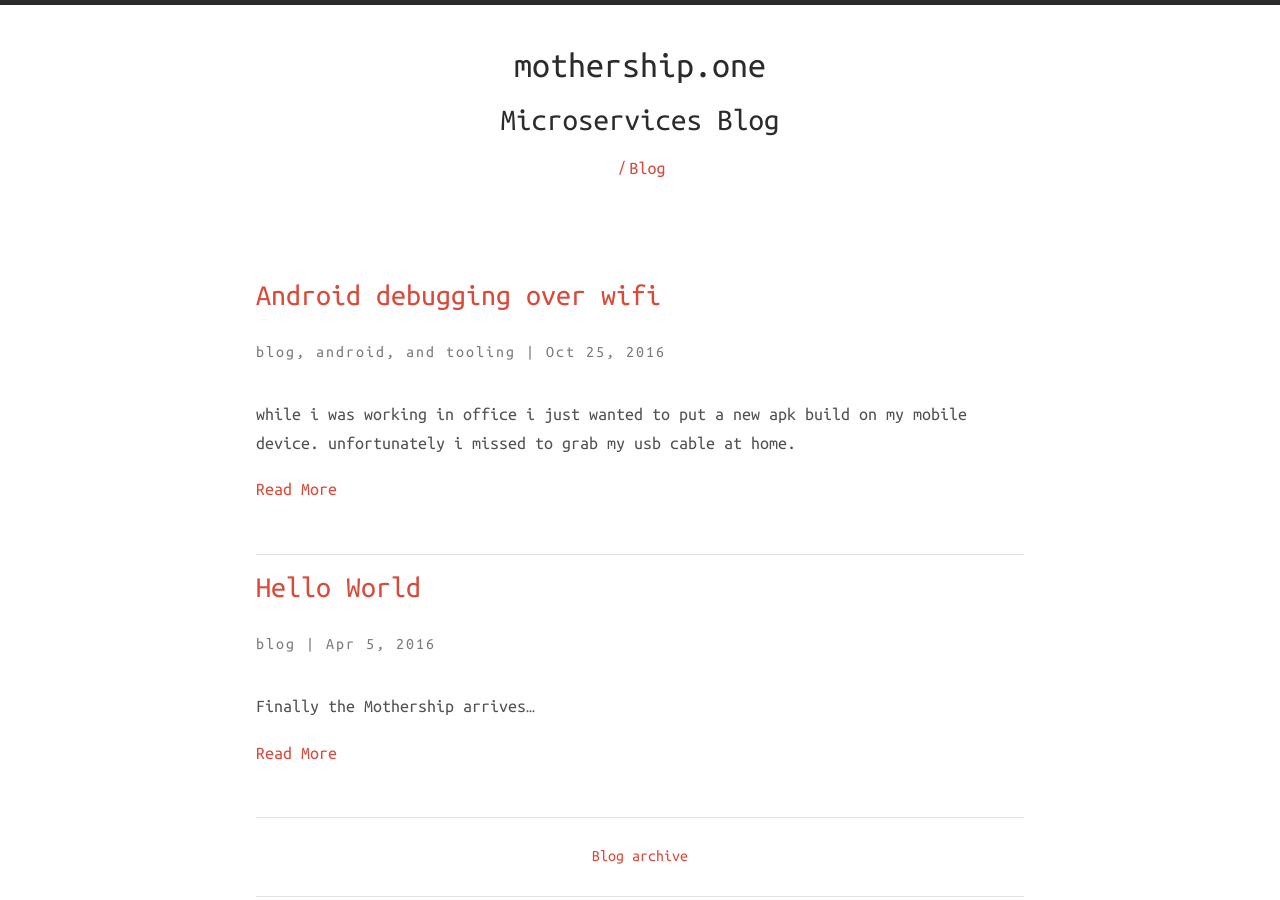
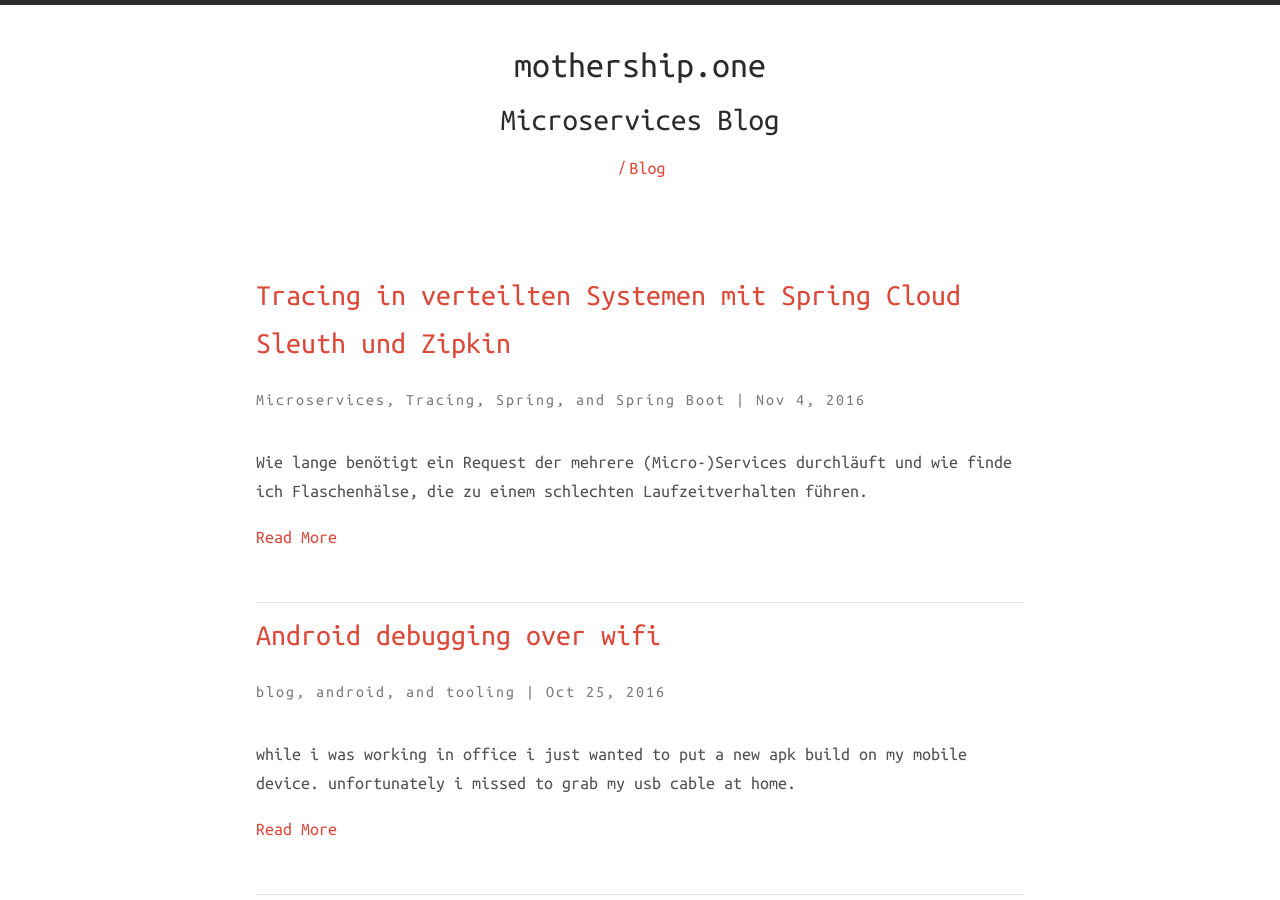
Before and after one commit to mothership-one/mothership-one.github.io, a Jekyll site: the page built from index.html, in a window 1280 px wide and 900 px high. Built offline with Jekyll 4.4.1, drawn with Linux system fonts in a browser that asks for light colours; nearby versions of some CDN libraries; some of the changed lines change nothing that is shown.

Commit message:
Added Zipkin Post

````diff
--- a/_config.yml
+++ b/_config.yml
@@ -8,6 +8,20 @@ url: http://mothership.one
 
 # Localhost
 # url: http://127.0.0.1:4000
+
+authors:
+  axhm3a:
+    name: Daniel Basten
+    display_name: Daniel Basten
+    gravatar: xxxxxx
+    github: https://github.com/axhm3a
+    about: xxxx
+  pg2000:
+    name: Patrick Geschinski
+    display_name: Patrick Geschinski
+    gravatar: xxxxxx
+    github: https://github.com/PG2000
+    about: Software Architekt, Agiler Projektleiter, Software Engineer
 
 # Harmony theme configuration. Please change accordingly.
 harmony:
@@ -24,7 +38,6 @@ harmony:
     name: axhm3a, pg2000
     email:
     url: http://mothership.one
-
   # Google Analytics key, leave blank to ignore
   google_analytics_key: UA-75411916-1
 
--- /dev/null
+++ b/_posts/2016-11-04-microservices-tracing-with-sleuth-and-zipkin.markdown
@@ -0,0 +1,149 @@
+---
+layout: post
+title:  "Tracing in verteilten Systemen mit Spring Cloud Sleuth und Zipkin"
+author: pg2000
+date:   2016-11-04 15:27:00
+description: Tracing in verteilten Systemen mit Spring Cloud Sleuth und Zipkin
+categories:
+- Microservices
+- Tracing
+- Spring
+- Spring Boot
+permalink: tracing-distributed-services-with-spring-cloud-sleuth-and-zipkin
+---
+
+Wie lange benötigt ein Request der mehrere (Micro-)Services durchläuft und wie finde ich
+Flaschenhälse, die zu einem schlechten Laufzeitverhalten führen.
+
+Dies sind häufig Fragen, die man sich stellt wenn man bereits einige Services entwickelt hat und
+dann nicht mehr genau nachvollziehen kann wie sich eine Anfrage durch
+mehrere Systeme verhält und wie man wieder Herr über diese Situation wird.
+
+Da wir sehr stark auf Spring Boot setzen und mit Sleuth eine einfache Lösung existiert
+möchte ich euch hier [Spring Cloud Sleuth][1] vorstellen.
+
+Die Demo dazu findet ihr unter: [https://github.com/PG2000/spring-boot-sleuth-zipkin-demo][3]
+
+## Was ist Spring Cloud Sleuth?
+
+Mit Spring Cloud Sleuth ist es möglich Requests über Systemgrenzen hinaus zu markieren
+und Traces an ein Aggregationsystem zu versenden.
+
+Wie gewohnt ist die Integration in Spring Boot Projekten sehr einfach gehalten.
+
+Unter Gradle genügt folgende Dependency:
+
+{% highlight groovy %}
+compile('org.springframework.cloud:spring-cloud-starter-sleuth')
+{% endhighlight %}
+
+Um die Traces auch zu einem Zipkin Server senden zu können muss
+noch folgende Abhängigkeit geladen werden:
+
+{% highlight groovy %}
+compile('org.springframework.cloud:spring-cloud-starter-sleuth')
+{% endhighlight %}
+
+Damit hat man dann auch die Möglichkeit einen lokalen Zipkin Server zu starten.
+Dieser wird in meiner Demo aber als eigener Docker Container gestartet.
+
+Für Maven gibt es unter [https://cloud.spring.io/spring-cloud-sleuth/](https://cloud.spring.io/spring-cloud-sleuth/) die Quick Start Konfiguration.
+
+In der application.yml muss noch der (spring.application.name) konfiguriert werden
+
+```yml
+spring:
+  application:
+    name: mothership-service-one
+```
+
+um eine sinnvolle Ausgabe im Trace zu erhalten.
+
+Das war es dann auch schon.
+
+Die Traces werden nun für folgende Spring Komponenten mit Zero-Configuration Aufwand erstellt.
+
+- Runnables und Callables
+- Logging
+- Hystrix (Commands)
+- RXJava
+- HTTP Integration (HTTP Filter, HandlerInterceptor etc.)
+- HTTP Client Integration (RestTemplate, AsyncRestTemplate)
+- Feign
+- Asynchronous Communication (@Async, @Scheduled etc.)
+- Messaging
+- Zuul
+
+### Wie ist ein Trace aufgebaut?:
+
+Der Aufbau des Trace ist relativ simpel und sieht in der Console in etwa so aus.
+
+{% highlight bash %}
+mothership-service-one_1  | 2016-11-04 15:27:43.303  INFO [mothership-service-one,a379156c77b387b7,5a9b9c7ce64a6275,true] 1 --- [nio-8080-exec-1] one.mothership.MothershipOneResource     : ....
+{% endhighlight %}
+
+die eigentlich interessante Information ist nun folgende:
+
+{% highlight javascript %}
+[mothership-service-one,a379156c77b387b7,5a9b9c7ce64a6275,true]
+{% endhighlight %}
+
+Die Felder haben folgende Bedeutung:
+
+| Wert                    | Bedeutung                                                                |
+| ----------------------- |:------------------------------------------------------------------------:|
+| mothership-service-one  | Spring Application Name (spring.application.name) in der application.yml |
+| a379156c77b387b7        | Die Trace ID                                                             |
+| 5a9b9c7ce64a6275        | Die Span ID                                                              |
+| true                    | Gibt an ob der Trace an den Zipkin Server gesendet werden soll           |
+
+Dieser Trace wird - falls konfiguriert - dann auch an den Zipkin Server gesendet.
+
+Schematisch betrachtet funktioniert dies in etwa so:
+
+![Image](/assets/img/sleuth-and-zipkin-spring-boot/sleuth-simple.svg)
+
+Die Aggregation der Daten erfolgt in Zipkin und sieht dannfolgendermaßen aus:
+
+![Image](/assets/img/sleuth-and-zipkin-spring-boot/zipkin-trace-view.png)
+
+Zipkin kann auch die Abhängigkeiten zwischen Systemen visualiseren.
+
+![Image](/assets/img/sleuth-and-zipkin-spring-boot/zipkin-dependency.png)
+
+was bei einer Vielzahl von Services sehr praktisch sein kann um
+Kommunikationswege nachzuvollziehen.
+
+In der Default Konfiguration wird nicht jede Aktion getraced um einen Overhead in
+hochfrequentierten Services zu vermeiden.
+Für die Demo wollte ich jedoch jeden Aktion tracen.
+Dies ist mit folgendem Bean möglich.
+
+{% highlight java %}
+@Bean
+public Sampler defaultSampler() {
+  return new AlwaysSampler();
+}
+{% endhighlight %}
+
+Weitere Sampling Strategien findet ihr [hier][4].
+
+Fazit:
+
+Mit Spring Cloud Sleuth erhaltet ihr im Spring Boot Umfeld eine schnelle Lösung um
+in verteilten Systemen aussagefähige Traces zu erstellen. Ein Nachteil ist es jedoch wenn die Service
+Landschaft polyglott entwickelt wurde und dadurch Lücken im Trace entstehen.
+
+Dazu entwickelt sich gerade eine Vendor unabhängie Alternative unter [opentracing.io](http://opentracing.io/)
+
+Übrigens gibt es einen schönen Nebeneffekt gibt wenn ihr ein zentralisiertes Logging betreibt:
+Beim Logging wird die Trace Id ebenfalls verwendet. Daher ist es auch möglich z.B.
+im Graylog oder Kibana danach zu suchen und systemübergreifend Logs zu verfolgen.
+Dies funktioniert sogar wenn Zipkin deaktiviert ist.
+
+Die ausführliche Dokumentation zu Spring Cloud Sleuth findet ihr [hier][2].
+
+[1]: https://cloud.spring.io/spring-cloud-sleuth/
+[2]: http://cloud.spring.io/spring-cloud-sleuth/spring-cloud-sleuth.html
+[3]: https://github.com/PG2000/spring-boot-sleuth-zipkin-demo
+[4]: http://cloud.spring.io/spring-cloud-sleuth/spring-cloud-sleuth.html#_sampling
````
Also changed, not shown: _layouts/post.html (+8 -2 lines), assets/img/sleuth-and-zipkin-spring-boot/sleuth-simple.svg (added), assets/img/sleuth-and-zipkin-spring-boot/zipkin-dependency.png (added), assets/img/sleuth-and-zipkin-spring-boot/zipkin-trace-view.png (added).
